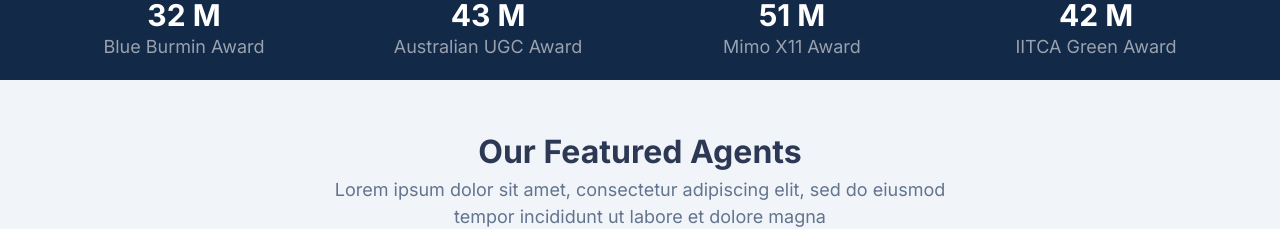
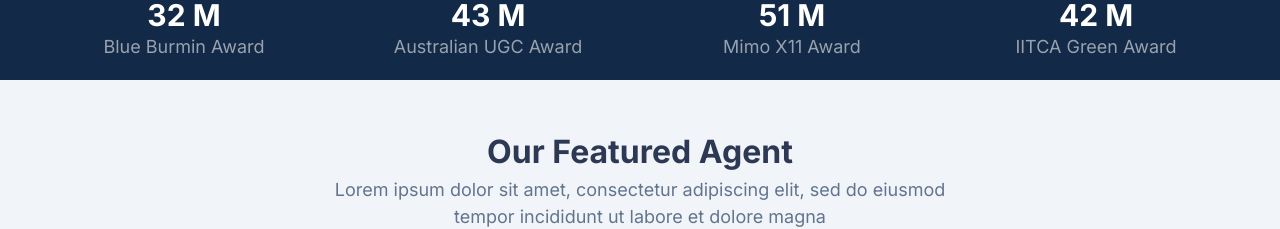
Before and after one commit to rojass2001/rentup, a Next.js app: page / in a window 1280 px wide. Shown: the part 3240-3469 px from the top of the page. Built offline with nearby package versions, Linux system fonts and the light colour scheme.

Commit message:
third commit

```diff
--- a/src/app/Home/Agents.jsx
+++ b/src/app/Home/Agents.jsx
@@ -7,7 +7,7 @@ function Agents() {
   return (
     <>
   <div className='w-full text-center pb-12 pt-12 bg-slate-100'style={{color:"#2d3954"}}>
-      <h1 className='text-[32px] font-bold' >Our Featured Agents</h1>
+      <h1 className='text-[32px] font-bold' >Our Featured Agent</h1>
       <p  className='text-slate-500 text-[18px]'>Lorem ipsum dolor sit amet, consectetur adipiscing elit, sed do eiusmod</p>
       <p className='text-slate-500 text-[18px]'>tempor incididunt ut labore et dolore magna </p>
       <p className='text-slate-500 text-[18px]'>aliqua. Ut enim ad minim veniam.</p>
```
